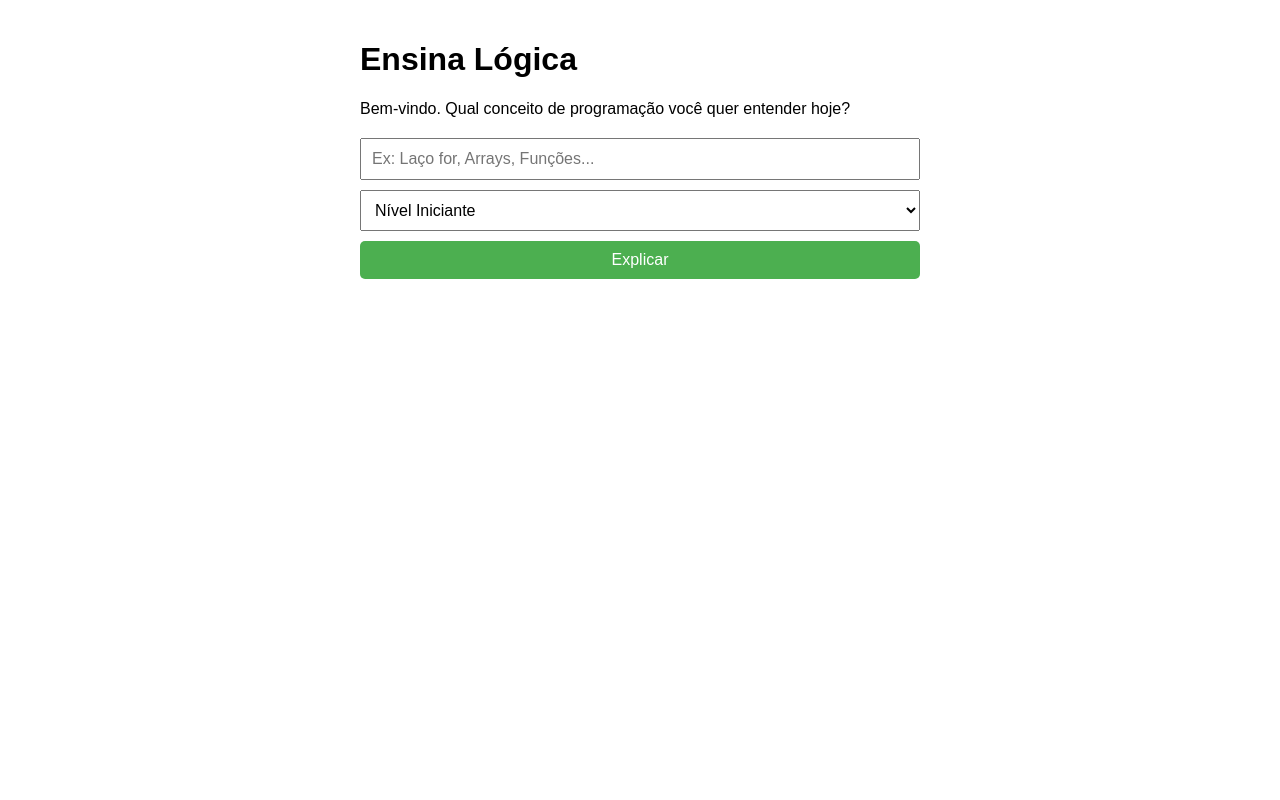
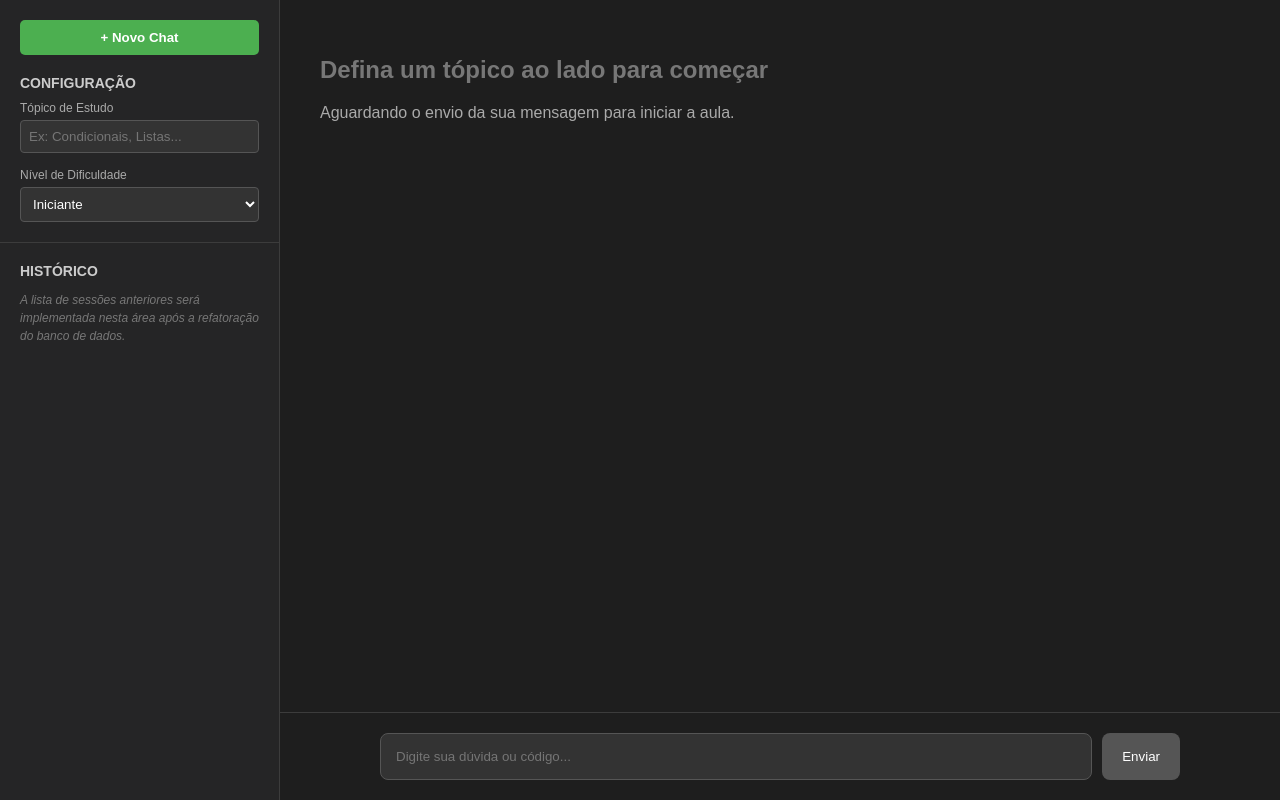
Before and after one commit to Patrickjdocampos/ensina-logica, a React app in the folder frontend/: page / in a window 1280 px wide. Built offline with nearby package versions, Linux system fonts and the light colour scheme; the HTML template or start-up script is replaced by a standard one.

Commit message:
feat: refatoracao da interface principal para SPA com barra lateral e controle de estado

```diff
--- a/frontend/src/App.jsx
+++ b/frontend/src/App.jsx
@@ -1,5 +1,4 @@
 import { BrowserRouter, Routes, Route } from 'react-router-dom';
-import Home from './pages/Home';
 import Chat from './pages/Chat';
 import Login from './pages/Login';
 import Dashboard from './pages/Dashboard';
@@ -9,11 +8,8 @@ function App() {
   return (
     <BrowserRouter>
       <Routes>
-        <Route path="/" element={<Home />} />
-        <Route path="/chat" element={<Chat />} />
+        <Route path="/" element={<Chat />} />
         <Route path="/login" element={<Login />} />
-
-        {/* Rota Protegida */}
         <Route
           path="/dashboard"
           element={
--- a/frontend/src/pages/chat.jsx
+++ b/frontend/src/pages/chat.jsx
@@ -1,18 +1,24 @@
 import { useState } from 'react';
-import { useLocation } from 'react-router-dom';
 import axios from 'axios';
 
 function Chat() {
-  const location = useLocation();
-  const { topic, level } = location.state || { topic: 'Não definido', level: 'iniciante' };
+  // Parâmetros do Chat controlados pela barra lateral
+  const [topic, setTopic] = useState('');
+  const [level, setLevel] = useState('iniciante');
 
+  // Estado da Conversa
   const [input, setInput] = useState('');
   const [messages, setMessages] = useState([]);
   const [isLoading, setIsLoading] = useState(false);
 
-  // A função deve obrigatoriamente ser 'async' para suportar o 'await' interno
   const handleSend = async () => {
     if (!input.trim() || isLoading) return;
+
+    // Validação de segurança para garantir o contexto da IA
+    if (!topic.trim()) {
+      alert('Por favor, defina um tópico na barra lateral esquerda antes de iniciar.');
+      return;
+    }
 
     const userMessage = { role: 'user', content: input };
     setMessages((prev) => [...prev, userMessage]);
@@ -24,11 +30,10 @@ function Chat() {
         topic: topic,
         level: level,
         prompt: userMessage.content,
-        messages: messages // Histórico sendo enviado corretamente
+        messages: messages
       });
 
       const textResponse = response.data.explanation || response.data.resposta || JSON.stringify(response.data);
-
       setMessages((prev) => [...prev, { role: 'assistant', content: textResponse }]);
     } catch (error) {
       console.error(error);
@@ -38,32 +43,79 @@ function Chat() {
     }
   };
 
+  const handleNewChat = () => {
+    setMessages([]);
+    setInput('');
+  };
+
   return (
     <div style={{ display: 'flex', height: '100vh', width: '100%', fontFamily: 'sans-serif', backgroundColor: '#1e1e1e', color: '#ffffff' }}>
 
-      {/* Barra Lateral */}
-      <div style={{ width: '260px', backgroundColor: '#252526', borderRight: '1px solid #3c3c3c', padding: '20px' }}>
-        <h2 style={{ fontSize: '16px', margin: '0 0 20px 0', color: '#cccccc' }}>Parâmetros Iniciais</h2>
-        <div style={{ fontSize: '14px', marginBottom: '10px' }}>
-          <strong>Tópico:</strong> {topic}
+      {/* Barra Lateral Esquerda */}
+      <div style={{ width: '280px', backgroundColor: '#252526', borderRight: '1px solid #3c3c3c', display: 'flex', flexDirection: 'column' }}>
+
+        {/* Controles de Parâmetros */}
+        <div style={{ padding: '20px', borderBottom: '1px solid #3c3c3c' }}>
+          <button
+            onClick={handleNewChat}
+            style={{ width: '100%', padding: '10px', backgroundColor: '#4CAF50', color: '#fff', border: 'none', borderRadius: '5px', cursor: 'pointer', fontWeight: 'bold', marginBottom: '20px' }}
+          >
+            + Novo Chat
+          </button>
+
+          <h2 style={{ fontSize: '14px', margin: '0 0 10px 0', color: '#cccccc', textTransform: 'uppercase' }}>Configuração</h2>
+
+          <div style={{ marginBottom: '15px' }}>
+            <label style={{ display: 'block', fontSize: '12px', marginBottom: '5px', color: '#aaa' }}>Tópico de Estudo</label>
+            <input
+              type="text"
+              value={topic}
+              onChange={(e) => setTopic(e.target.value)}
+              placeholder="Ex: Condicionais, Listas..."
+              style={{ width: '100%', padding: '8px', borderRadius: '4px', border: '1px solid #555', backgroundColor: '#333', color: '#fff', boxSizing: 'border-box' }}
+            />
+          </div>
+
+          <div>
+            <label style={{ display: 'block', fontSize: '12px', marginBottom: '5px', color: '#aaa' }}>Nível de Dificuldade</label>
+            <select
+              value={level}
+              onChange={(e) => setLevel(e.target.value)}
+              style={{ width: '100%', padding: '8px', borderRadius: '4px', border: '1px solid #555', backgroundColor: '#333', color: '#fff', boxSizing: 'border-box' }}
+            >
+              <option value="iniciante">Iniciante</option>
+              <option value="intermediário">Intermediário</option>
+              <option value="avançado">Avançado</option>
+            </select>
+          </div>
         </div>
-        <div style={{ fontSize: '14px' }}>
-          <strong>Nível:</strong> {level}
+
+        {/* Quadro de Histórico (Reservado para o Passo 2) */}
+        <div style={{ padding: '20px', flex: 1, overflowY: 'auto' }}>
+          <h2 style={{ fontSize: '14px', margin: '0 0 10px 0', color: '#cccccc', textTransform: 'uppercase' }}>Histórico</h2>
+          <p style={{ fontSize: '12px', color: '#777', fontStyle: 'italic', lineHeight: '1.5' }}>
+            A lista de sessões anteriores será implementada nesta área após a refatoração do banco de dados.
+          </p>
         </div>
+
       </div>
 
-      {/* Área Principal */}
+      {/* Área Principal do Chat */}
       <div style={{ flex: 1, display: 'flex', flexDirection: 'column', position: 'relative' }}>
 
-        {/* Histórico de Mensagens */}
+        {/* Histórico de Mensagens Ativas */}
         <div style={{ flex: 1, padding: '40px', overflowY: 'auto' }}>
-          <h1 style={{ fontSize: '24px', marginBottom: '20px' }}>Explicando: {topic}</h1>
+          {topic ? (
+             <h1 style={{ fontSize: '24px', marginBottom: '20px' }}>Tópico Atual: {topic}</h1>
+          ) : (
+             <h1 style={{ fontSize: '24px', marginBottom: '20px', color: '#777' }}>Defina um tópico ao lado para começar</h1>
+          )}
 
           {messages.length === 0 && (
-            <p style={{ color: '#aaaaaa' }}>O histórico de interação será exibido aqui. Envie uma mensagem para iniciar.</p>
+            <p style={{ color: '#aaaaaa' }}>Aguardando o envio da sua mensagem para iniciar a aula.</p>
           )}
 
-          {/* Renderização dinâmica dos balões de chat */}
+          {/* Renderização dinâmica dos balões */}
           {messages.map((msg, index) => (
             <div key={index} style={{ marginBottom: '20px', textAlign: msg.role === 'user' ? 'right' : 'left' }}>
               <div style={{
@@ -87,7 +139,7 @@ function Chat() {
           )}
         </div>
 
-        {/* Área de Entrada */}
+        {/* Área de Entrada de Texto */}
         <div style={{ padding: '20px', backgroundColor: '#1e1e1e', borderTop: '1px solid #3c3c3c' }}>
           <div style={{ maxWidth: '800px', margin: '0 auto', display: 'flex', gap: '10px' }}>
             <input
@@ -96,19 +148,19 @@ function Chat() {
               onChange={(e) => setInput(e.target.value)}
               onKeyDown={(e) => e.key === 'Enter' && handleSend()}
               placeholder="Digite sua dúvida ou código..."
-              disabled={isLoading}
-              style={{ flex: 1, padding: '15px', borderRadius: '8px', border: '1px solid #555', backgroundColor: '#333333', color: '#ffffff' }}
+              disabled={isLoading || !topic.trim()}
+              style={{ flex: 1, padding: '15px', borderRadius: '8px', border: '1px solid #555', backgroundColor: '#333', color: '#fff' }}
             />
             <button
               onClick={handleSend}
-              disabled={isLoading}
+              disabled={isLoading || !topic.trim()}
               style={{
                 padding: '0 20px',
-                backgroundColor: isLoading ? '#555555' : '#4CAF50',
-                color: '#ffffff',
+                backgroundColor: (isLoading || !topic.trim()) ? '#555' : '#4CAF50',
+                color: '#fff',
                 border: 'none',
                 borderRadius: '8px',
-                cursor: isLoading ? 'not-allowed' : 'pointer'
+                cursor: (isLoading || !topic.trim()) ? 'not-allowed' : 'pointer'
               }}
             >
               Enviar
--- a/frontend/src/pages/home.jsx
+++ /dev/null
@@ -1,47 +0,0 @@
-import { useState } from 'react';
-import { useNavigate } from 'react-router-dom';
-
-function Home() {
-  const [topic, setTopic] = useState('');
-  const [level, setLevel] = useState('iniciante');
-  const navigate = useNavigate();
-
-  const handleSubmit = () => {
-    if (!topic.trim()) return;
-    navigate('/chat', { state: { topic, level } });
-  };
-
-  return (
-    <div style={{ padding: '20px', fontFamily: 'sans-serif', maxWidth: '600px', margin: '0 auto' }}>
-      <h1>Ensina Lógica</h1>
-      <p>Bem-vindo. Qual conceito de programação você quer entender hoje?</p>
-
-      <div style={{ display: 'flex', flexDirection: 'column', gap: '10px', marginTop: '20px' }}>
-        <input
-          type="text"
-          placeholder="Ex: Laço for, Arrays, Funções..."
-          value={topic}
-          onChange={(e) => setTopic(e.target.value)}
-          style={{ padding: '10px', fontSize: '16px' }}
-        />
-        <select
-          value={level}
-          onChange={(e) => setLevel(e.target.value)}
-          style={{ padding: '10px', fontSize: '16px' }}
-        >
-          <option value="iniciante">Nível Iniciante</option>
-          <option value="basico">Nível Básico</option>
-          <option value="avancado">Nível Avançado</option>
-        </select>
-        <button
-          onClick={handleSubmit}
-          style={{ padding: '10px', fontSize: '16px', cursor: 'pointer', backgroundColor: '#4CAF50', color: 'white', border: 'none', borderRadius: '5px' }}
-        >
-          Explicar
-        </button>
-      </div>
-    </div>
-  );
-}
-
-export default Home;
```
